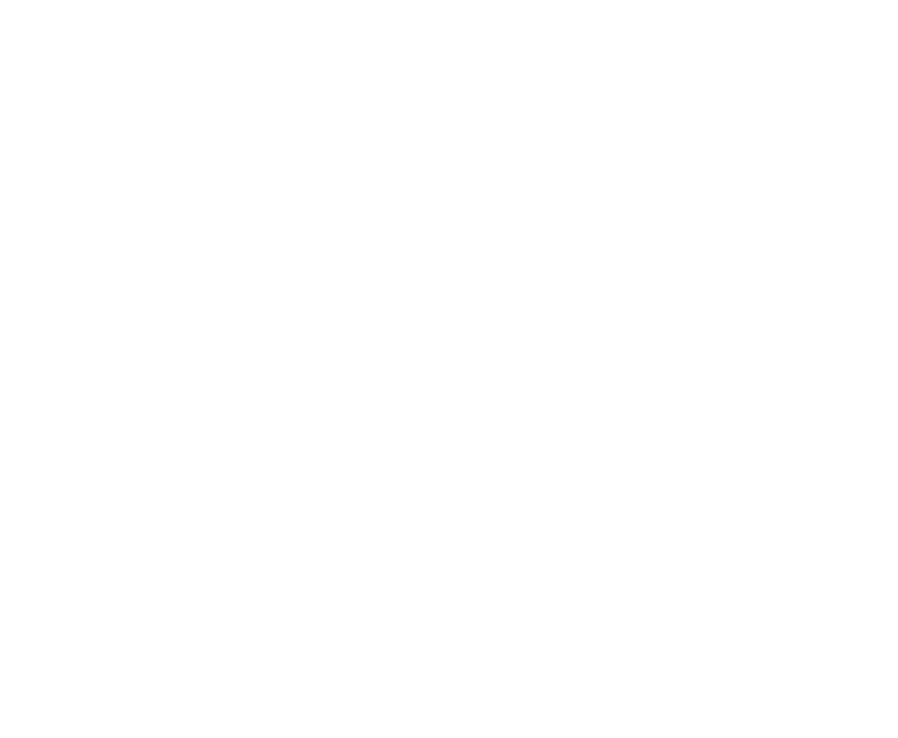
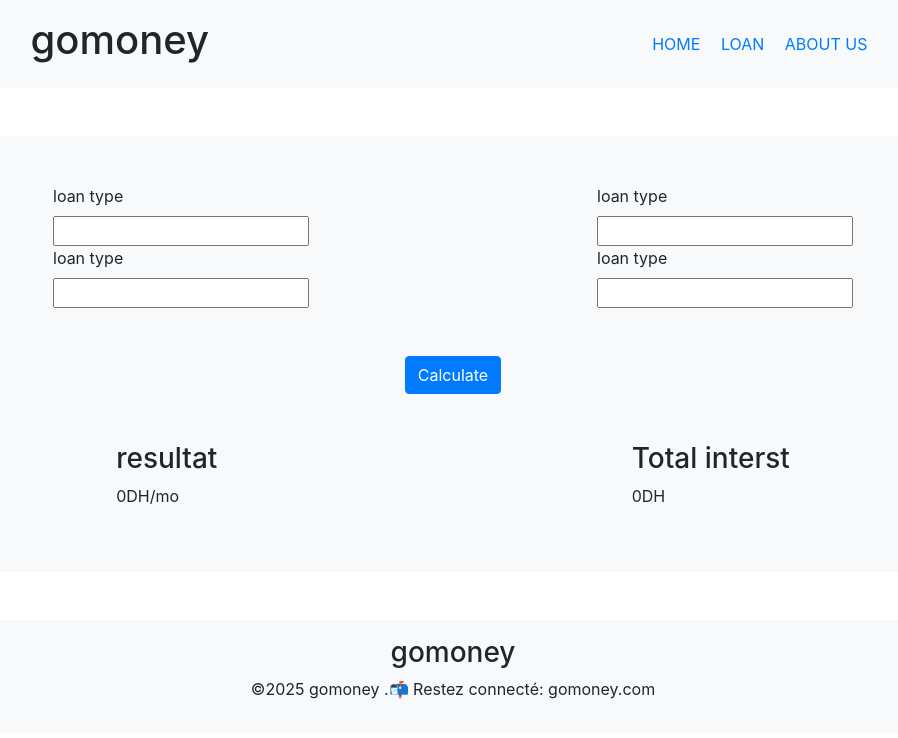
Before and after one commit to benbrahimredouane/brief_4, a plain HTML site: page loan.html in a window 1280 px wide. Shown: the whole page, without its empty margins (187-1085 px from the left). Drawn offline with nearby package versions, Linux system fonts and the light colour scheme.

Commit message:
style(bootstrap: ubdate btns style + add simple animation in home page)

```diff
--- a/index.html
+++ b/index.html
@@ -4,7 +4,8 @@
     <meta charset="UTF-8">
     <meta name="viewport" content="width=device-width, initial-scale=1.0">
     <title>HOME</title>
-    <link rel="stylesheet" href="./node_modules/bootstrap/dist/css/bootstrap.min.css">
+    <link rel="stylesheet" href="node_modules/bootstrap/dist/css/bootstrap.min.css">
+    <link rel="stylesheet" href="node_modules/bootstrap/dist/css/bootstrap-grid.css">
     <link rel="stylesheet" href="style.css">
 
 </head>
@@ -19,15 +20,18 @@
 
 
     </header>
-    <section class="home d-flex justify-content-around p-5">
+
+    <section class="home p-5">
+    <div class=" d-flex justify-content-around p-5">
         <p class="d-flex align-items-center px-2  ">Lorem ipsum dolor sit, amet consectetur adipisicing elit. Iste incidunt, at corporis error maxime quia delectus deserunt minima, consectetur, pariatur accusamus? Eos deserunt veritatis a. Quisquam distinctio explicabo accusantium sit!</p>
-        <img class="img-fluid" src="images/money.png" alt="">
+        <img style="animation-name:myanime; animation-duration: 2s; animation-delay:2s; animation-iteration-count: infinite;" class="img-fluid" src="images/money.png" alt="">
 
+
+    </div>
+    <div class="d-flex justify-content-center m-5 ">
+        <a class=" btn btn-primary " href="loan.html">get started</a>
+    </div>
     </section>
-
-    <div class="d-flex justify-content-center m-5 ">
-        <a class="text-decoration-none" href="loan.html">get started</a>
-    </div>
 
     <footer class="bg-light text-center py-3 mt-auto m-0">
         <h3>gomoney</h3>
--- a/loan.html
+++ b/loan.html
@@ -0,0 +1,73 @@
+<!DOCTYPE html>
+<html lang="en">
+<head>
+    <meta charset="UTF-8">
+    <meta name="viewport" content="width=device-width, initial-scale=1.0">
+    <title>LOAN</title>
+    <link rel="stylesheet" href="./node_modules/bootstrap/dist/css/bootstrap.min.css">
+    <link rel="stylesheet" href="style.css">
+
+</head>
+<body class="">
+    <header class="d-flex justify-content-around align-items-center bg-light py-3">
+    <h1 class="">gomoney</h1>
+    <nav class="">
+        <a class="text-decoration-none px-2 text-black" href="index.html">HOME</a>
+        <a class="text-decoration-none px-2 text-black" href="loan.html">LOAN</a>
+        <a class="text-decoration-none px-2 text-black" href="about.html">ABOUT US</a>
+    </nav>
+    </header>
+
+
+<form class="bg-light p-5 m-5 " action="">
+
+
+
+   <div class="d-flex justify-content-around">
+     <div>
+    <label for="type">loan type</label> <br>
+    <input id="type" type="number"><br>
+
+    <label for="type">loan type</label> <br>
+    <input id="type" type="number" required>
+     </div>
+      <div>
+    <label for="type">loan type</label> <br>
+    <input id="type" type="number" required><br>
+
+    <label for="type">loan type</label> <br>
+    <input id="type" type="number" required>
+     </div>
+     </div>
+
+     <div class="d-flex justify-content-center m-5">
+     <button class="btn btn-primary">Calculate</button>
+     </div>
+
+     <div class="d-flex justify-content-around" >
+     <div>
+        <h3>resultat</h3>
+        <p>0DH/mo</p>
+     </div>
+     <div>
+        <h3>Total interst</h3>
+        <p>0DH</p>
+     </div>
+     </div>
+
+
+
+
+
+</form>
+
+
+
+
+    <footer class="bg-light text-center py-3 mt-auto m-0">
+        <h3>gomoney</h3>
+        <p>©2025 gomoney .📬 Restez connecté: gomoney.com</p>
+    </footer>
+ <script src="script.js"></script>
+</body>
+</html>
--- a/style.css
+++ b/style.css
@@ -5,3 +5,12 @@
     background-image: url("images/loan.jpg");
 
 }
+@keyframes myanime {
+    100%{
+        opacity:0;
+    }
+    0%{
+        opacity:50%;
+    }
+
+}
```
